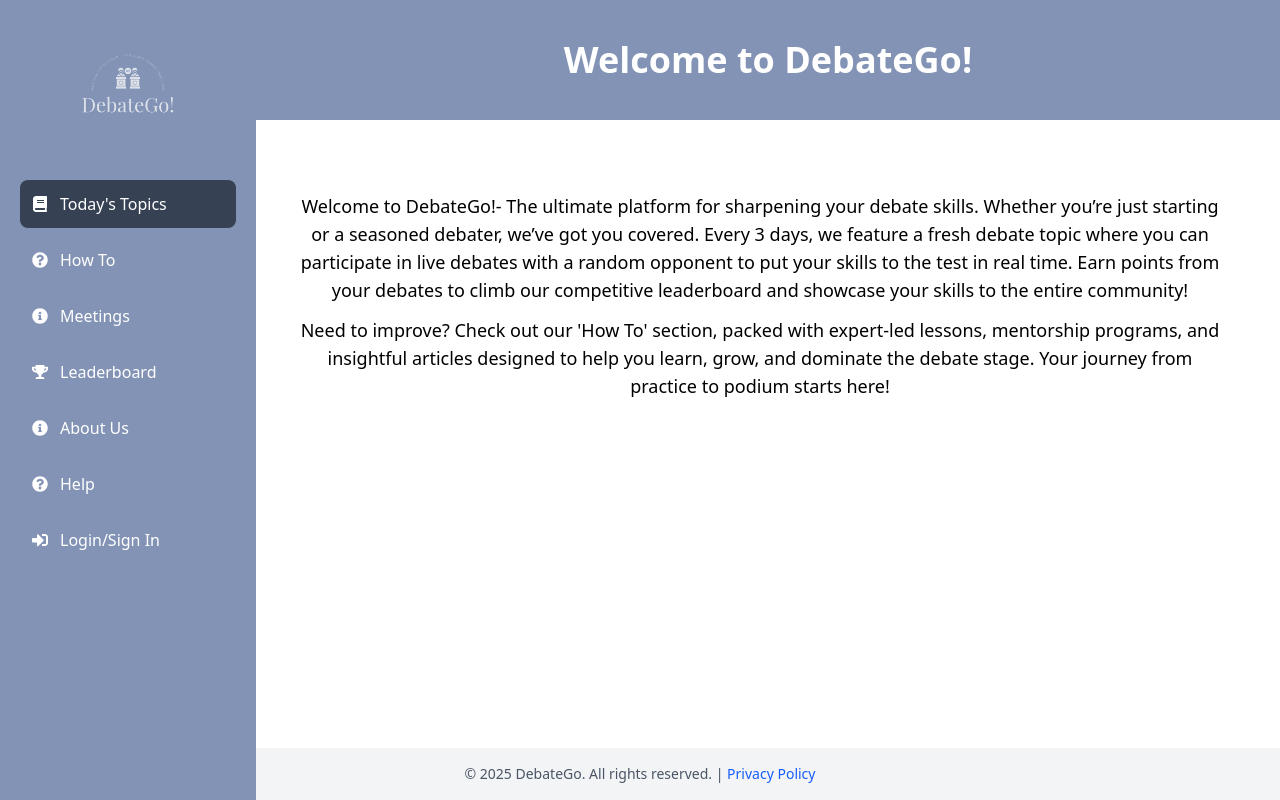
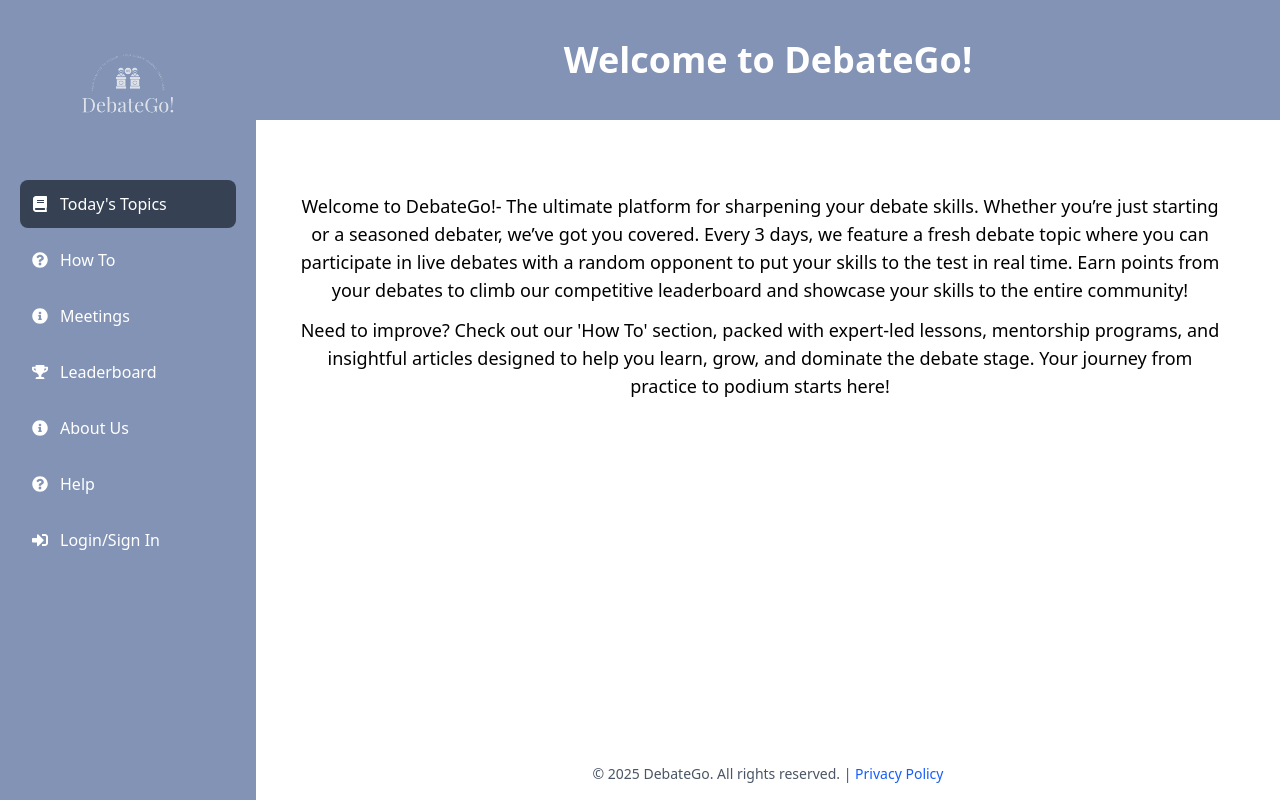
Before and after one commit to Shauryk/DebateWebsite, a React (Vite) app: page / in a window 1280 px wide. Built offline with nearby package versions, Linux system fonts and the light colour scheme; no server answers.

Commit message:
correct footer

```diff
--- a/src/components/Footer.jsx
+++ b/src/components/Footer.jsx
@@ -3,7 +3,7 @@
 
 const Footer = () => {
   return (
-    <footer className="w-full mt-10 py-4 text-center bg-gray-100 text-gray-600 text-sm">
+    <footer className="ml-64 mt-10 py-4 text-center text-gray-600 text-sm">
       <p>
         © {new Date().getFullYear()} DebateGo. All rights reserved. |{" "}
         <Link
```
